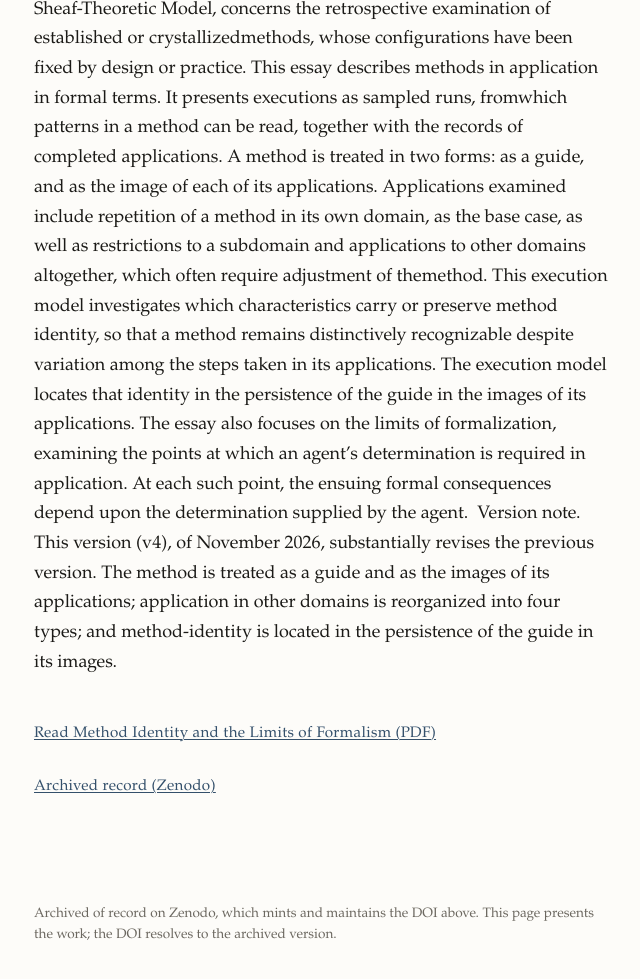
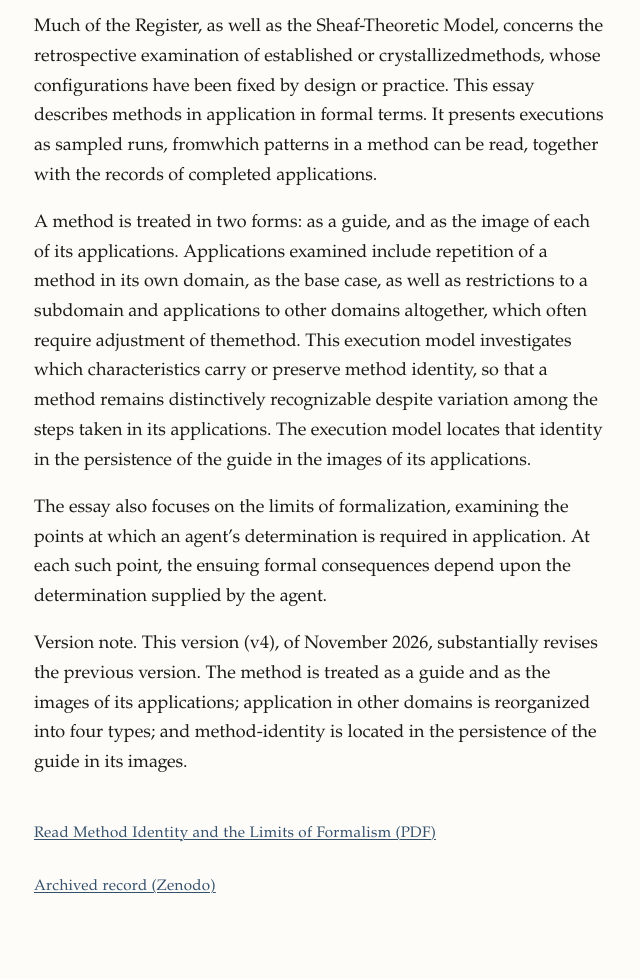
Before and after one commit to ericcafritz/ericcafritz.github.io, a plain HTML site: page method-identity.html in a window 1280 px wide. Shown: the part 867-1846 px from the top of the page, without its empty margins (318-958 px from the left). Drawn offline with Linux system fonts and the light colour scheme.

Commit message:
Fix HTML formatting and update essay content

```diff
--- a/method-identity.html
+++ b/method-identity.html
@@ -51,13 +51,13 @@
 
 <p>This essay is an extension of method models described in The Science ofMethods by Eric Cafritz, DOI 10.5281/zenodo.18733134 (referred to below as the “Register”), and in particular in the companion paper A Sheaf-Theoretic Model of Methods, DOI 10.5281/ zenodo.20312085 (the“Sheaf-TheoreticModel”). Parts I and II of the Register supply the foundations and grammar for the execution model in this essay. To the extent required, defined terms from the Register and the Sheaf-Theoretic Model are recapitulated in the essay.
 
-Much of the Register, as well as the Sheaf-Theoretic Model, concerns the retrospective examination of established or crystallizedmethods, whose configurations have been fixed by design or practice. This essay describes methods in application in formal terms. It presents executions as sampled runs, fromwhich patterns in a method can be read, together with the records of completed applications.
+<p>Much of the Register, as well as the Sheaf-Theoretic Model, concerns the retrospective examination of established or crystallizedmethods, whose configurations have been fixed by design or practice. This essay describes methods in application in formal terms. It presents executions as sampled runs, fromwhich patterns in a method can be read, together with the records of completed applications.
 
-A method is treated in two forms: as a guide, and as the image of each of its applications. Applications examined include repetition of a method in its own domain, as the base case, as well as restrictions to a subdomain and applications to other domains altogether, which often require adjustment of themethod. This execution model investigates which characteristics carry or preserve method identity, so that a method remains distinctively recognizable despite variation among the steps taken in its applications. The execution model locates that identity in the persistence of the guide in the images of its applications.
+<p>A method is treated in two forms: as a guide, and as the image of each of its applications. Applications examined include repetition of a method in its own domain, as the base case, as well as restrictions to a subdomain and applications to other domains altogether, which often require adjustment of themethod. This execution model investigates which characteristics carry or preserve method identity, so that a method remains distinctively recognizable despite variation among the steps taken in its applications. The execution model locates that identity in the persistence of the guide in the images of its applications.
 
-The essay also focuses on the limits of formalization, examining the points at which an agent’s determination is required in application. At each such point, the ensuing formal consequences depend upon the determination supplied by the agent.
+<p>The essay also focuses on the limits of formalization, examining the points at which an agent’s determination is required in application. At each such point, the ensuing formal consequences depend upon the determination supplied by the agent.
 
-Version note. This version (v4), of November 2026, substantially revises the previous version. The method is treated as a guide and as the images of its applications; application in other domains is reorganized into four types; and method-identity is located in the persistence of the guide in its images.
+<p>Version note. This version (v4), of November 2026, substantially revises the previous version. The method is treated as a guide and as the images of its applications; application in other domains is reorganized into four types; and method-identity is located in the persistence of the guide in its images.
 </section>
 
     <ul class="actions">
```
